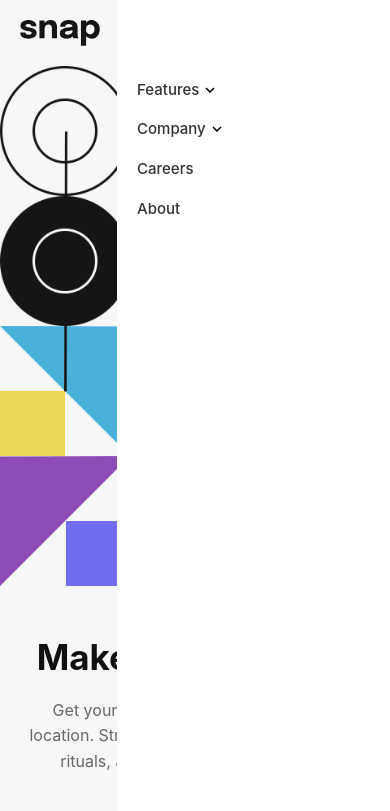
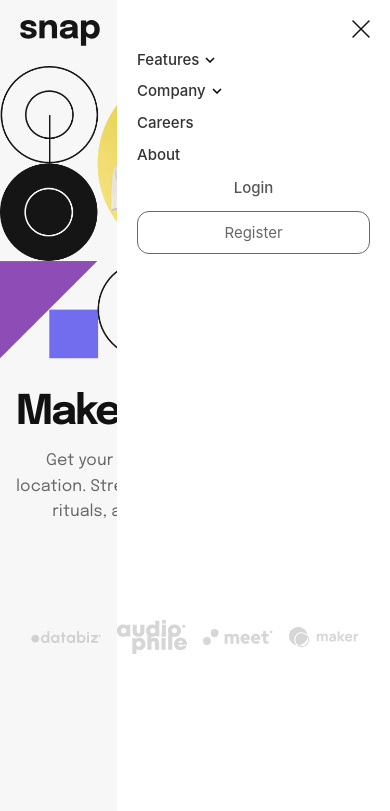
Before and after one commit to CommitWithOmer/HTML-CSS-JS-Project, a plain HTML site: page index.html in a window 390 px wide. Both pictures are taken after a click on the element 357 px from the left and 32 px from the top of the page. Shown: the top 811 px of the page. Drawn offline with Linux system fonts and the light colour scheme.

Commit message:
Fourth commit

```diff
--- a/index.html
+++ b/index.html
@@ -4,6 +4,8 @@
   <meta charset="UTF-8" />
   <meta name="viewport" content="width=device-width, initial-scale=1.0"/>
   <title>Snap Landing</title>
+  <link href="https://fonts.googleapis.com/css2?family=Epilogue:wght@700;800&display=swap" rel="stylesheet">
+  <link href="https://fonts.googleapis.com/css2?family=Epilogue:wght@400;500;700;800&display=swap" rel="stylesheet">
   <link rel="stylesheet" href="style.css"/>
 </head>
 <body>
@@ -25,7 +27,12 @@
 
   <nav class="nav-links">
 
-
+     <button class="close-btn">
+      <svg width="18" height="18" viewBox="0 0 18 18" fill="none">
+        <path d="M1 1L17 17" stroke="#111" stroke-width="1.5" stroke-linecap="round"/>
+        <path d="M17 1L1 17" stroke="#111" stroke-width="1.5" stroke-linecap="round"/>
+      </svg>
+     </button>
     <div class="nav-item dropdown">
       <a href="#" class="dropdown-toggle">
         Features
@@ -65,7 +72,13 @@
       <a href="#">About</a>
     </div>
 
+    <div class="mobile-auth">
+      <a href="#" class="login">Login</a>
+      <button class="register">Register</button>
+    </div>
+
   </nav>
+
 
 
   <div class="auth">
@@ -97,8 +110,11 @@
     </div>
 
     <div class="hero-right">
-      <img src="images/image-hero-desktop.png" alt="Hero"/>
-    </div>
+  <picture>
+    <source srcset="images/image-hero-mobile.png" media="(max-width: 768px)">
+    <img src="images/image-hero-desktop.png" alt="Hero"/>
+  </picture>
+</div>
   </section>
 <script src="index.js"></script>
 </body>
--- a/index.js
+++ b/index.js
@@ -8,7 +8,14 @@ document.querySelectorAll('.dropdown-toggle').forEach(btn => {
 
 const menu = document.querySelector('.menu-toggle');
 const nav = document.querySelector('.nav-links');
+const closeBtn = document.querySelector('.close-btn');
 
 menu.addEventListener('click', () => {
   nav.classList.toggle('active');
+  menu.classList.toggle('open');
 });
+
+closeBtn.addEventListener('click', () => {
+  nav.classList.remove('active');
+  menu.classList.remove('open');
+});
--- a/style.css
+++ b/style.css
@@ -5,33 +5,56 @@
   font-family: 'Inter', sans-serif;
 }
 
+.close-btn {
+  display: none;
+}
+
+.mobile-auth {
+  display: none;
+}
+
 body {
   background: #f7f7f7;
   color: #111;
 }
 
-.hero-left p{
-  width: 350px;
-}
+
 
 .logo img{
   width: 80px;
 }
 
 
+/* .navbar {
+  display: flex;
+
+  align-items: center;
+  padding: 25px 60px;
+} */
+
+/* claud */
+
 .navbar {
   display: flex;
-  /* justify-content: space-between; */
   align-items: center;
-  padding: 25px 60px;
+  padding: 25px 48px;
+  gap: 0;
 }
 
-.logo{
+/* .logo{
   margin-left: -30px;
   display: flex;
   justify-content: space-between;
   align-items: center;
   gap: 40px;
+} */
+
+/* claud */
+.logo {
+  display: flex;
+  align-items: center;
+  gap: 0;
+  margin-left: 0;
 }
 
 .nav-links {
@@ -107,6 +130,8 @@ body {
   line-height: 1.1;
   margin-top: 50px;
   margin-bottom: 40px;
+  font-family: 'Epilogue', sans-serif;
+  letter-spacing: -2px;
 
 }
 
@@ -115,6 +140,9 @@ body {
   font-size: 16px;
   line-height: 1.6;
   margin-bottom: 40px;
+  font-family: 'Epilogue', sans-serif;
+  font-weight: 400;
+  letter-spacing: 0.1px;
 }
 
 .cta {
@@ -173,7 +201,7 @@ body {
 .dropdown-menu {
 
   position: absolute;
-  top: 30px;
+  top: 20px;
   right: 0px;
   min-width: max-content;
 
@@ -256,13 +284,14 @@ body {
   background: black;
 }
 
-/* MOBILE */
 @media (max-width: 768px) {
 
   .navbar {
     padding: 20px;
   }
+
   .logo {
+    gap: 0;
     margin: 0;
   }
 
@@ -280,11 +309,9 @@ body {
     height: 100vh;
     width: 70%;
     background: white;
-
     flex-direction: column;
-    padding: 80px 20px;
-    gap: 20px;
-
+    padding: 50px 20px;
+     gap: 12px;
     transition: 0.3s ease;
   }
 
@@ -296,93 +323,168 @@ body {
     display: none;
   }
 
-  .logo {
-    gap: 0;
-    margin-left: 0;
+  .cta {
+    margin-top: 20px;
+    margin-bottom: 40px;
   }
 
-  /* Hero stack */
   .hero {
     flex-direction: column-reverse;
-    padding: 20px;
+    padding: 0;
     margin: 0;
     text-align: center;
+    overflow-x: hidden;
   }
 
   .hero-left {
+    width: 100%;
     max-width: 100%;
-    width: 100%;
     margin: 0 auto;
+    padding: 20px 10px 32px;
     text-align: center;
+    overflow-x: hidden;
   }
 
   .hero-left h1 {
-    font-size: 36px;
+    margin-top: -20px;
+    margin-bottom: 10px;
+    font-size: 10.5vw;
+    line-height: 1.2;
+    width: 100%;
+    max-width: 100%;
+    padding: 0;
+    white-space: nowrap;
+    font-family: 'Epilogue', sans-serif;
+    letter-spacing: -2px;
   }
 
   .hero-left h1 br {
     display: none;
   }
 
-  .hero-left h1 {
-    margin-top: -20px;
-    font-size: 35px;
-    line-height: 1.2;
-
-     max-width: 320px;
+  .hero-left p {
+    max-width: 100%;
+    width: 100%;
     margin: 0 auto;
-
     text-align: center;
-
-  }
-
-  .hero-left p {
-   margin-top: 20px;
-    width: 100%;
-  }
-
-
-
-
-   .hero {
+    font-family: 'Epilogue', sans-serif;
+    font-weight: 400;
+    letter-spacing: 0.1px;
     padding: 0;
   }
 
-  .hero-left {
-    padding: 20px;
+  .brands {
+    margin-top: -5px;
+    justify-content: center;
+    align-items: center;
+    gap: 16px;
+    padding: 0 10px;
+    flex-wrap: wrap;
   }
 
-  .hero-right img {
-    width: 100%;
-    display: block;
-  }
-
-  .brands {
-    display: flex;
-    justify-content: space-between;
-    align-items: center;
-    gap: 10px;
-  }
-
-  .brands img{
+  .brands img {
     width: 70px;
     height: auto;
+    opacity: 0.5;
   }
 }
-
 
 @media (max-width: 768px) {
   .dropdown-menu {
     position: static;
   box-shadow: none;
   padding-left: 20px;
+  padding-top: 4px;
   opacity: 1;
   visibility: visible;
   transform: none;
   display: none;
+  gap: 8px;
   }
+
 
   .dropdown.active .dropdown-menu {
     display: block;
   }
+
+  .hero-right img {
+    width: 100%;
+    height: auto;
+    max-height: 320px;
+    object-fit: cover;
+    display: block;
   }
+
+  .dropdown-menu p {
+  color: #686868;
+  margin: 10px 0;
+  cursor: pointer;
+}
+
+.dropdown-menu p:hover {
+  color: #141414;
+}
+
+.dropdown-menu p {
+  display: flex;
+  gap: 10px;
+  align-items: center;
+}
+
+.mobile-auth {
+  display: flex;
+  flex-direction: column;
+  align-items: center;
+  gap: 14px;
+  width: 100%;
+  margin-top: -30px;
+  padding-top: 32px;
+}
+
+.mobile-auth .register {
+  width: 100%;
+  text-align: center;
+  padding: 11px 20px;
+  font-size: 15px;
+  border-radius: 12px;
+}
+
+.mobile-auth .login {
+  font-size: 15px;
+  color: #555;
+  font-weight: 500;
+}
+
+.close-btn {
+  display: block;
+  position: absolute;
+  top: 20px;
+  right: 20px;
+  background: none;
+  border: none;
+  font-size: 18px;
+  font-weight: 700;
+  cursor: pointer;
+  color: #111;
+  font-family: 'Epilogue', sans-serif;
+}
+
+
+
+}
+
+.menu-toggle.open span:nth-child(1) {
+  transform: rotate(45deg) translate(5px, 5px);
+}
+
+.menu-toggle.open span:nth-child(2) {
+  opacity: 0;
+}
+
+.menu-toggle.open span:nth-child(3) {
+  transform: rotate(-45deg) translate(5px, -5px);
+}
+
+.menu-toggle span {
+  transition: all 0.3s ease;
+}
```
Lines whose indentation alone changed are shown as unchanged.
